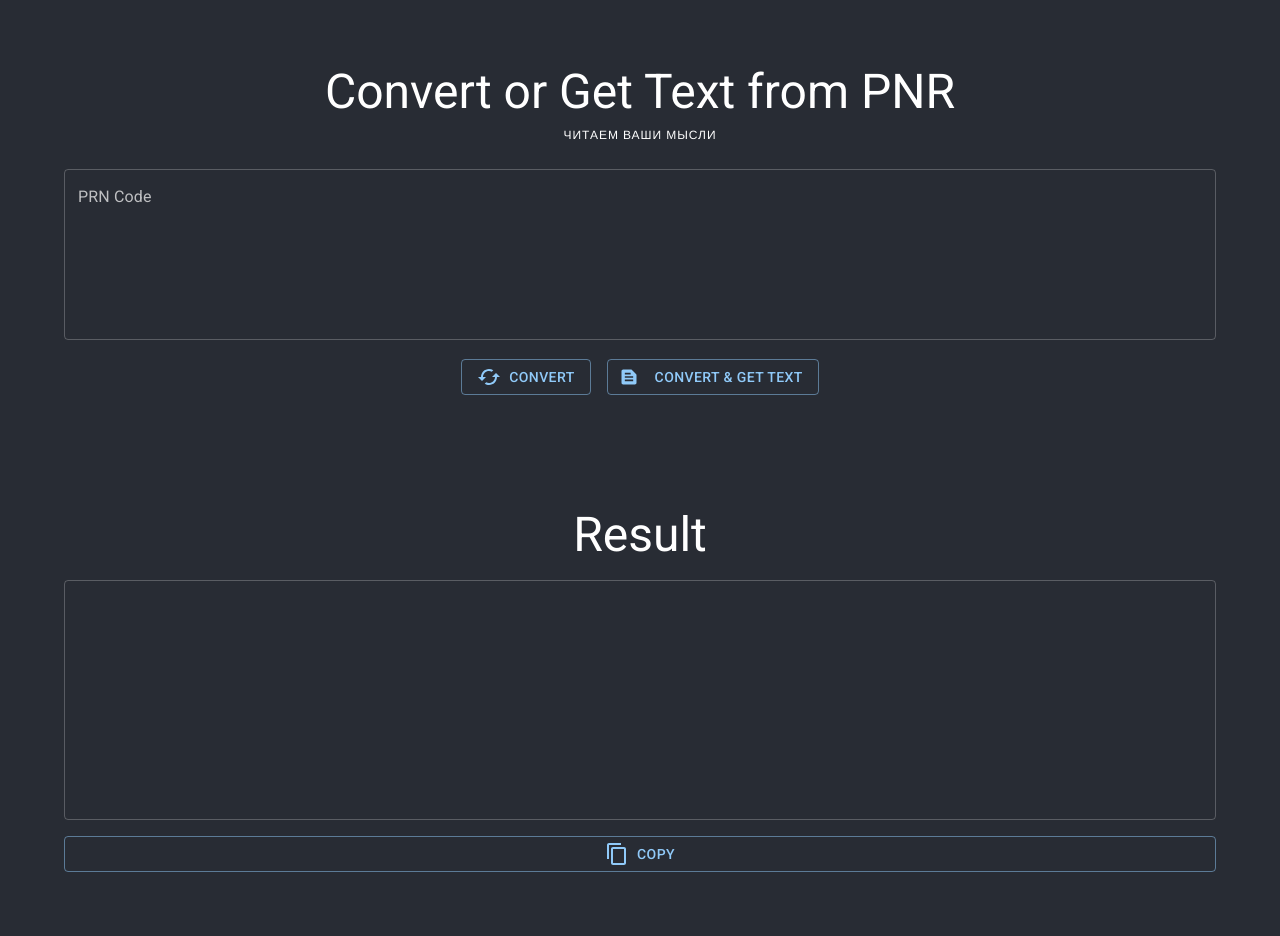
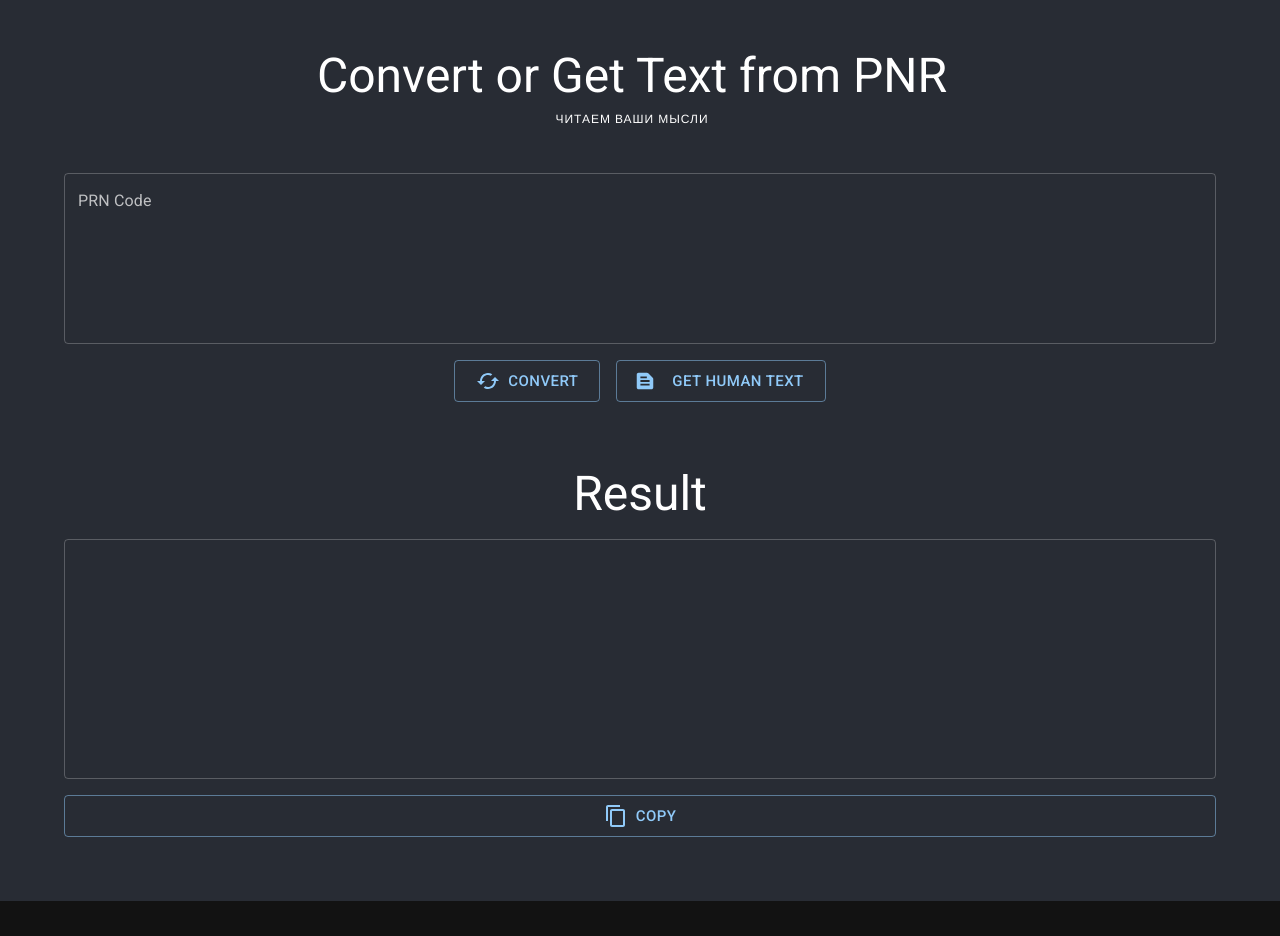
Before and after one commit to nickparov/PRN_heat, a React (Create React App) app in the folder my-app/: page / in a window 1280 px wide. After the commit the page ends 901 px from the top, so only its background shows below. Built offline with nearby package versions, Linux system fonts and the light colour scheme; a web font is replaced by a local one.

Commit message:
+ btns size

```diff
--- a/my-app/src/App.tsx
+++ b/my-app/src/App.tsx
@@ -227,7 +227,12 @@ const History = (props: HistoryProps) => {
                     <SingleHistory content={snapshot} key={idx} />
                 ))}
             </Grid>
-            <Button onClick={clearHandler} sx={{ mt: 2 }} variant="outlined">
+            <Button
+                onClick={clearHandler}
+                sx={{ mt: 2 }}
+                variant="outlined"
+                size={"large"}
+            >
                 Clear
             </Button>
         </Grid>
@@ -414,6 +419,12 @@ function App() {
                             {snackMsg}
                         </Alert>
                     </Snackbar>
+
+                    <Grid
+                        container
+                        spacing={2}
+                        sx={{ flexDirection: "column" }}
+                    >
                         <Typography variant="h3" gutterBottom>
                             Convert or Get Text from PNR
                             <Typography
@@ -437,12 +448,6 @@ function App() {
                                 Conversion error: {processError}
                             </Alert>
                         )}
-
-                    <Grid
-                        container
-                        spacing={2}
-                        sx={{ flexDirection: "column" }}
-                    >
                         <Grid item>
                             <TextField
                                 fullWidth={true}
@@ -456,11 +461,12 @@ function App() {
                                 onChange={(e) => setCode(e.target.value)}
                             />
                         </Grid>
-                        <Grid item sx={{ mb: 12 }}>
+                        <Grid item sx={{ mb: 6 }}>
                             <Button
                                 sx={{ mr: 2 }}
                                 onClick={convertHandler}
                                 variant="outlined"
+                                size="large"
                             >
                                 <CachedIcon sx={{ mr: 1 }} />
                                 Convert
@@ -471,8 +477,9 @@ function App() {
                                 loading={loading}
                                 loadingPosition="start"
                                 startIcon={<TextSnippetIcon sx={{ mr: 1 }} />}
+                                size="large"
                             >
-                                Convert & Get Text
+                                Get Human Text
                             </LoadingButton>
                         </Grid>
                         <Grid item>
@@ -493,6 +500,7 @@ function App() {
                                 variant="outlined"
                                 onClick={copyHandler}
                                 fullWidth
+                                size="large"
                             >
                                 <ContentCopyIcon sx={{ mr: 1 }} />
                                 Copy
```
Also changed, not shown: 7 other files (tests, documents, lock files or other folders). Lines whose indentation alone changed are shown as unchanged.
